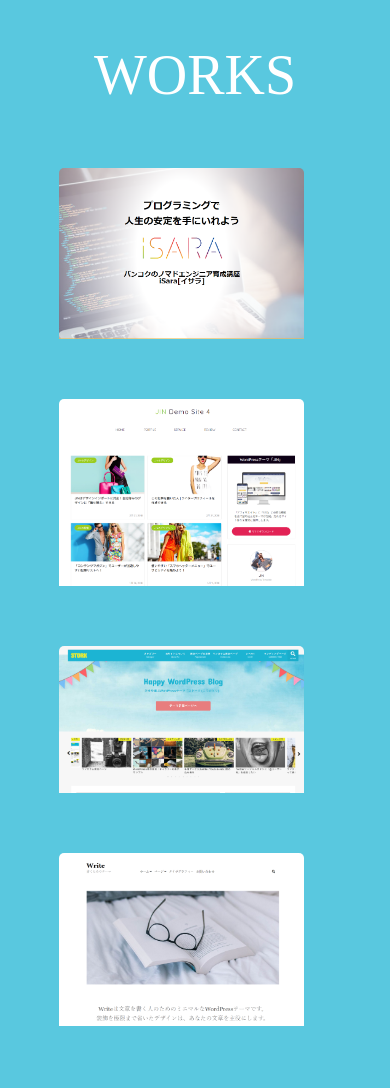
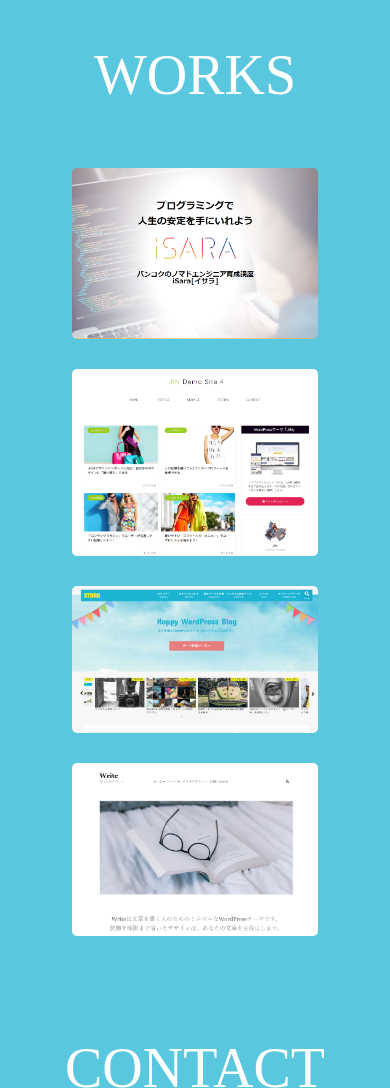
Before and after one commit to banana1072/portfolio, a plain HTML site: page index.html in a window 390 px wide. Shown: the part 2995-4083 px from the top of the page. Drawn offline with nearby package versions, Linux system fonts and the light colour scheme.

Commit message:
Update tablet.css

```diff
--- a/css/tablet.css
+++ b/css/tablet.css
@@ -15,14 +15,18 @@
         flex-direction: column;
 
     }
+
+    .work{
+         width: 90%;
+        /* margin-bottom: 30px; */
+        margin: 0 auto;
+        padding-bottom: 30px;
+    }
     .work img{
 
         width:100%;
         height:auto;
-        width: 90%;
-        /* margin-bottom: 30px; */
-        margin: 0 auto;
-        padding-bottom: 30px;
+
     }
 
     #contact_me{
```
